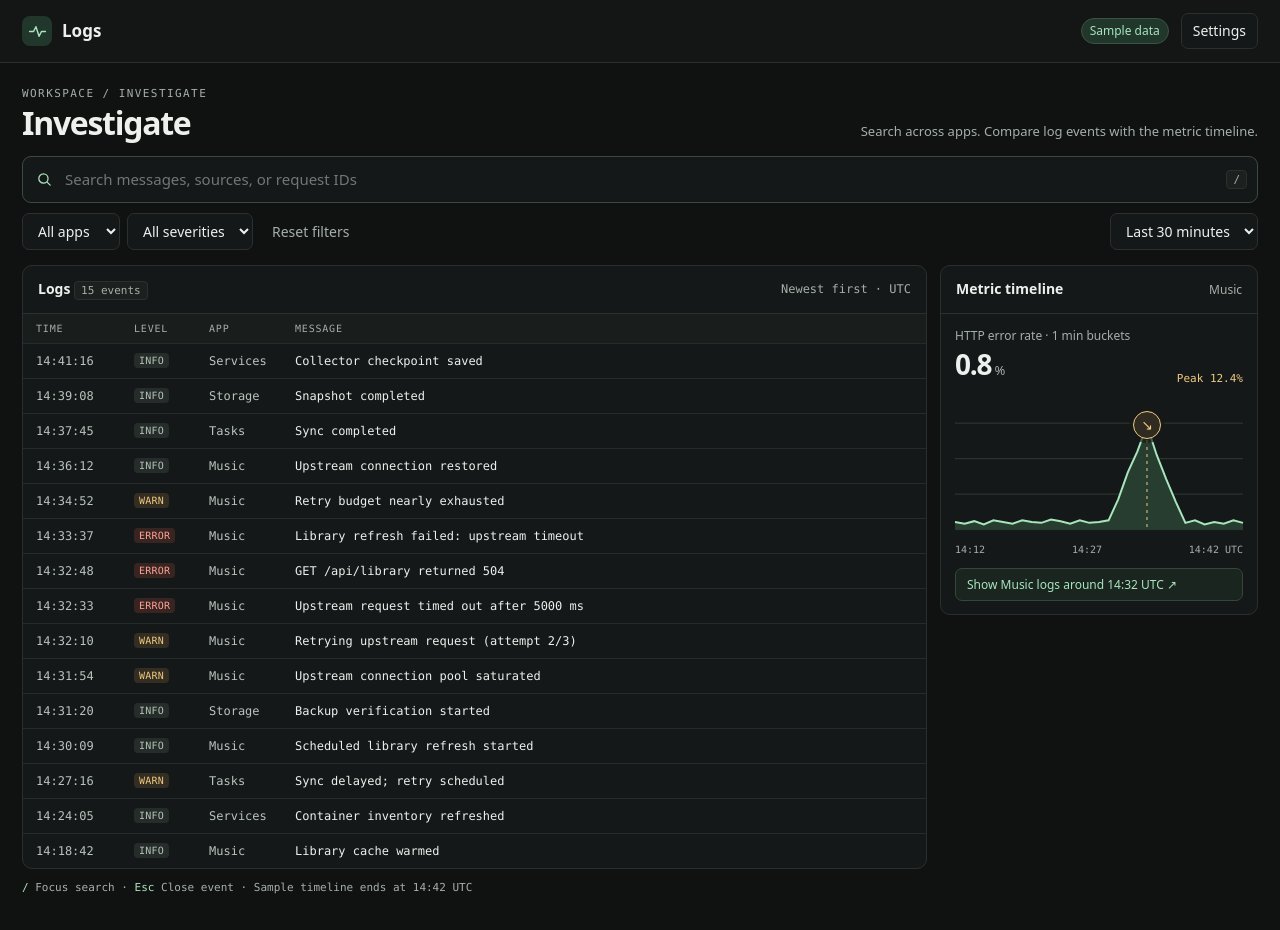
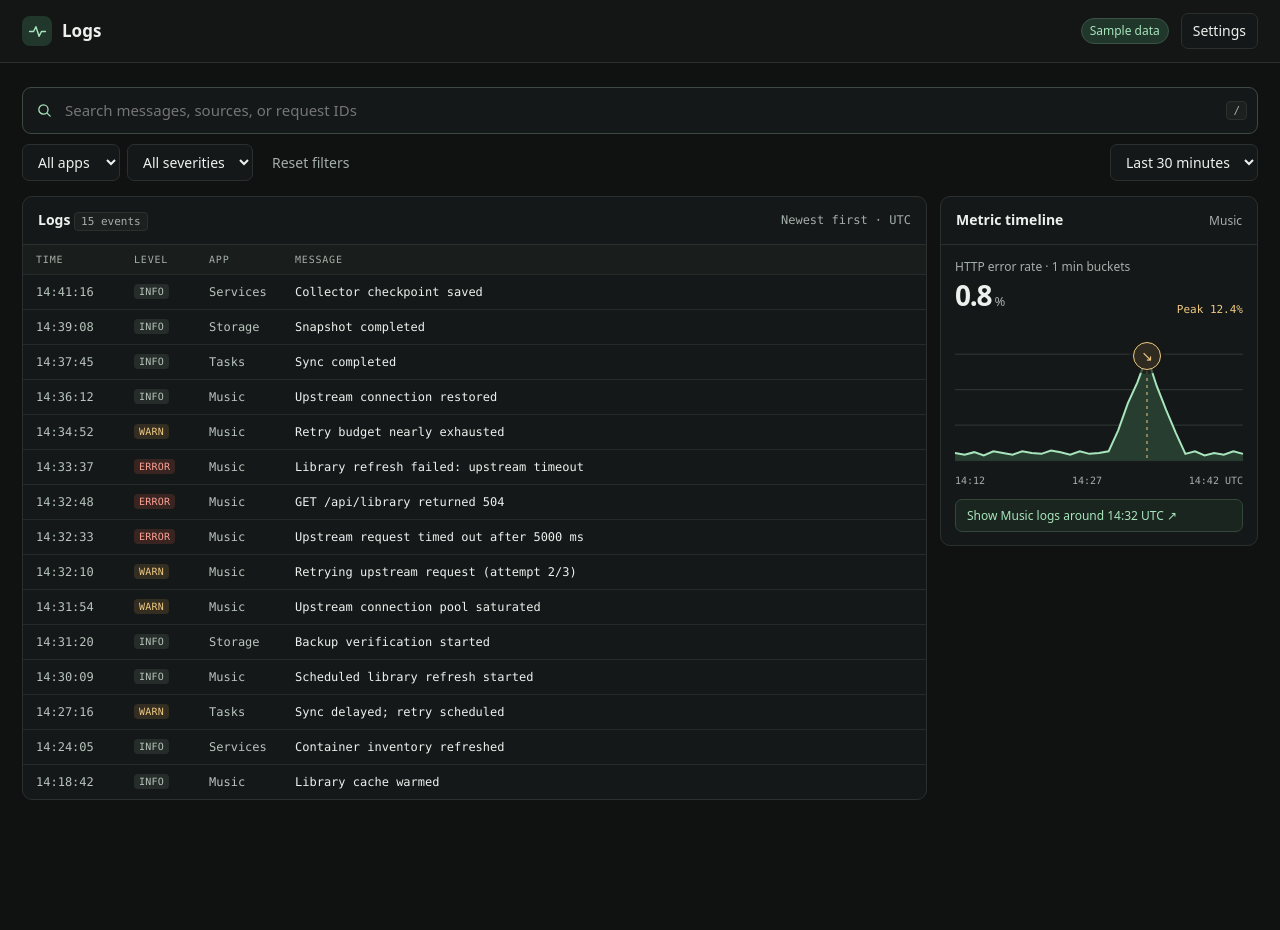
Before and after one commit to everyonesoftware/logs, a website: page apps/web/index.html in a window 1280 px wide. After the commit the page ends 834 px from the top, so only its background shows below. Drawn offline with Linux system fonts and the light colour scheme; no server answers; files whose address does not match are found by name.

Commit message:
[verified] Remove web investigation intro and footer

```diff
--- a/apps/web/app.js
+++ b/apps/web/app.js
@@ -44,7 +44,6 @@ function investigate({ end, events, metric }) {
 
   for (const app of [...new Set([...events.map(event => event.app), metric.app])].sort()) $('app').add(new Option(app, app));
   for (const level of ['ERROR', 'WARN', 'INFO']) $('level').add(new Option(level, level));
-  $('sample-end').textContent = `Sample timeline ends at ${clock(endTime)} UTC`;
   $('scope-text').textContent = `Metric window · ${metric.app} · ${clock(windowStart)}–${clock(windowEnd)} UTC`;
   $('metric-app').textContent = metric.app;
   $('metric-label').textContent = `${metric.name} · 1 min buckets`;
--- a/apps/web/index.html
+++ b/apps/web/index.html
@@ -12,8 +12,7 @@
     <div class="brand"><span class="mark"><svg width="19" height="19" viewBox="0 0 24 24" fill="none" aria-hidden="true"><path d="M2 12h5l3-6 4 12 3-6h5" stroke="currentColor" stroke-width="1.8" stroke-linecap="round" stroke-linejoin="round"/></svg></span>Logs</div>
     <div class="mast-actions"><span class="demo">Sample data</span><button id="settings" type="button">Settings</button></div>
   </header>
-  <main class="wrap">
-    <div class="title"><div><div class="eyebrow">Workspace / Investigate</div><h1>Investigate</h1></div><p class="sub">Search across apps. Compare log events with the metric timeline.</p></div>
+  <main class="wrap" aria-label="Log investigation">
     <p id="load" role="status">Loading sample data…</p>
     <div id="workspace" hidden>
       <div class="search"><svg width="17" height="17" viewBox="0 0 24 24" fill="none" aria-hidden="true"><circle cx="10.5" cy="10.5" r="6.5" stroke="currentColor" stroke-width="1.8"/><path d="m16 16 4 4" stroke="currentColor" stroke-width="1.8" stroke-linecap="round"/></svg><input id="q" type="search" aria-label="Search logs" placeholder="Search messages, sources, or request IDs" autocomplete="off"><kbd>/</kbd></div>
@@ -45,7 +44,6 @@
           </section>
         </div>
       </div>
-      <p class="foot"><span class="cue">/</span> Focus search <span aria-hidden="true">·</span> <span class="cue">Esc</span> Close event <span aria-hidden="true">·</span> <span id="sample-end"></span></p>
     </div>
   </main>
   <dialog id="settings-dialog" aria-labelledby="settings-heading">
--- a/apps/web/styles.css
+++ b/apps/web/styles.css
@@ -8,15 +8,11 @@ button,select{background:var(--panel);border:1px solid var(--line);border-radius
 button:hover,select:hover{background:var(--raised);border-color:#52645a}
 button[aria-pressed=true]{background:var(--mint-bg);color:var(--mint);border-color:#3e594a}
 .mast{display:flex;align-items:center;justify-content:space-between;gap:16px;padding:10px max(22px,calc((100vw - 1320px)/2));border-bottom:1px solid var(--line)}
-.eyebrow{font:11px var(--mono);letter-spacing:.13em;color:var(--muted);text-transform:uppercase}
 .mast{padding-block:13px;background:#131615}
 .brand{display:flex;align-items:center;gap:10px;font-size:17px;font-weight:650}
 .mark{width:30px;height:30px;border-radius:8px;background:var(--mint-bg);color:var(--mint);display:grid;place-items:center}
 .demo{font-size:12px;color:var(--muted);white-space:nowrap}
 .wrap{max-width:1364px;margin:auto;padding:24px 22px 34px}
-.title{display:flex;justify-content:space-between;align-items:end;gap:14px;margin-bottom:16px}
-h1{font-size:32px;line-height:1.1;letter-spacing:-.04em;margin:5px 0 0}
-.sub{color:var(--muted);font-size:13px;margin:0}
 .search{display:flex;align-items:center;gap:10px;background:var(--panel);border:1px solid #3d4a42;border-radius:9px;padding:5px 10px 5px 13px;min-height:47px}
 .search:focus-within{border-color:var(--mint)}
 .search input{flex:1;min-width:0;border:none;background:none;outline:none;font-size:15px}
@@ -68,8 +64,6 @@ kbd,.tag{border:1px solid var(--line);border-radius:4px;background:var(--raised)
 .detail dd{margin:0;overflow-wrap:anywhere}
 .detail pre{white-space:pre-wrap;overflow-wrap:anywhere;background:#101412;padding:10px;border:1px solid var(--line);border-radius:6px;font:11px/1.5 var(--mono);color:var(--mint)}
 .icon-btn{padding:2px 7px}
-.foot{margin-top:12px;color:var(--muted);font:11px var(--mono)}
-.cue{color:var(--mint)}
 [hidden]{display:none!important}
 
 .mast-actions{display:flex;align-items:center;gap:12px}
@@ -83,7 +77,6 @@ dialog h3{margin:0 0 12px;font-size:15px}
 #update-status{color:var(--muted);margin:9px 0 1px}
 @media(max-width:790px){
   .work{grid-template-columns:minmax(0,1fr)}
-  .title{align-items:start;flex-direction:column;gap:5px}
   .wrap{padding:18px 14px}
   .mast{padding-inline:14px}
   .plot{height:120px}
```
Also changed, not shown: apps/web/test/browser.test.cjs (+3 -1 lines).
